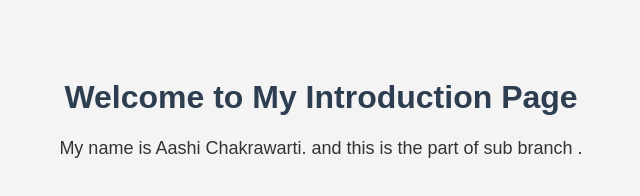
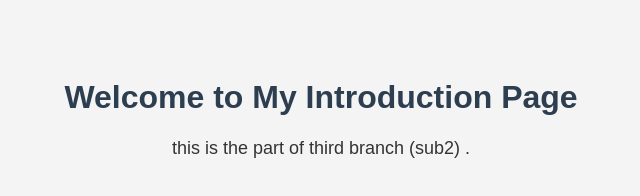
Before and after one commit to Aashi803/Mergetrial, a plain HTML site: page index.html in a window 1280 px wide. Shown: the whole page, without its empty margins (319-959 px from the left). Drawn offline with Linux system fonts and the light colour scheme.

Commit message:
conflicct testing 1

```diff
--- a/index.html
+++ b/index.html
@@ -27,7 +27,7 @@
 <body>
     <h1>Welcome to My Introduction Page</h1>
     <p>
-     My name is Aashi Chakrawarti. and this is the part of sub branch .
+      this is the part of third branch (sub2) .
     </p>
 
 </body>
```
Also changed, not shown: components.txt (added).
